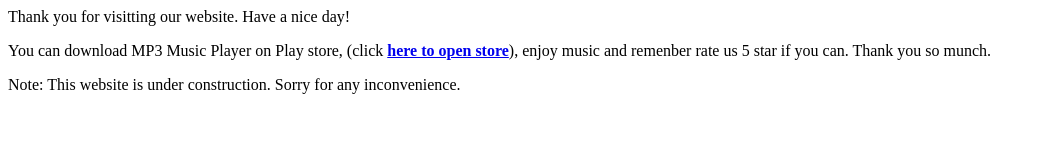
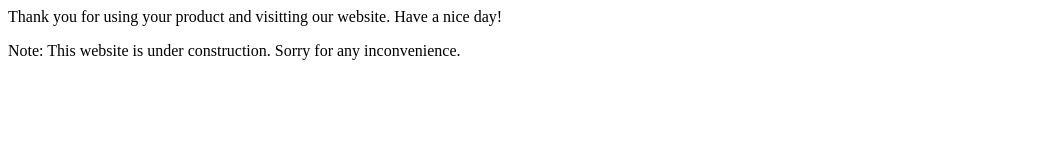
Before and after one commit to mindfulness-apps/mindfulness-apps.github.io, a plain HTML site: page index.html in a window 1280 px wide. Shown: the whole page, without its empty margins (0-1045 px from the left). Drawn offline with Linux system fonts and the light colour scheme.

Commit message:
Update index.html

```diff
--- a/index.html
+++ b/index.html
@@ -3,8 +3,7 @@
 <title>Mindfulness Apps</title>
 </head>
 <body>
-<p>Thank you for visitting our website. Have a nice day!</p>
-<p>You can download MP3 Music Player on Play store, (click <a href="https://play.google.com/store/apps/details?id=com.motion.mp3player" target="_blank" style="font-weight: bold">here to open store</a>), enjoy music and remenber rate us 5 star if you can. Thank you so munch.</p>
+<p>Thank you for using your product and visitting our website. Have a nice day!</p>
 <p>Note: This website is under construction. Sorry for any inconvenience.</p>
 </body>
 <html>
```
